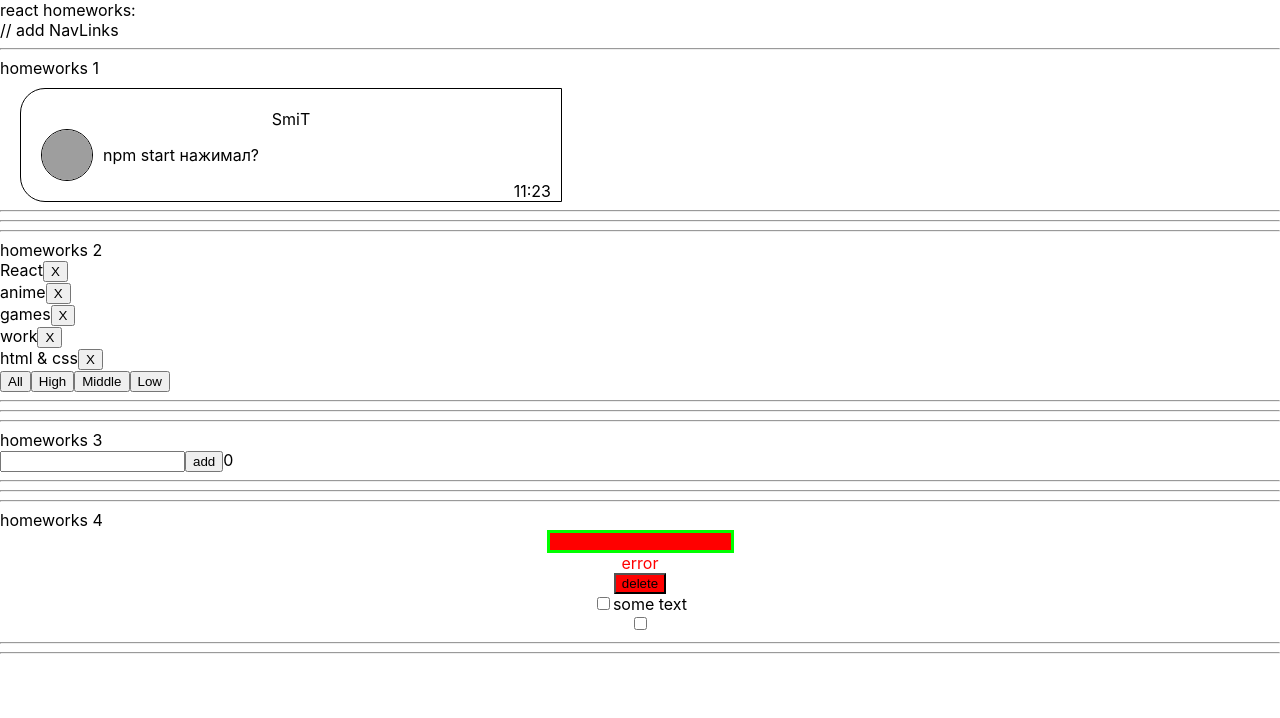
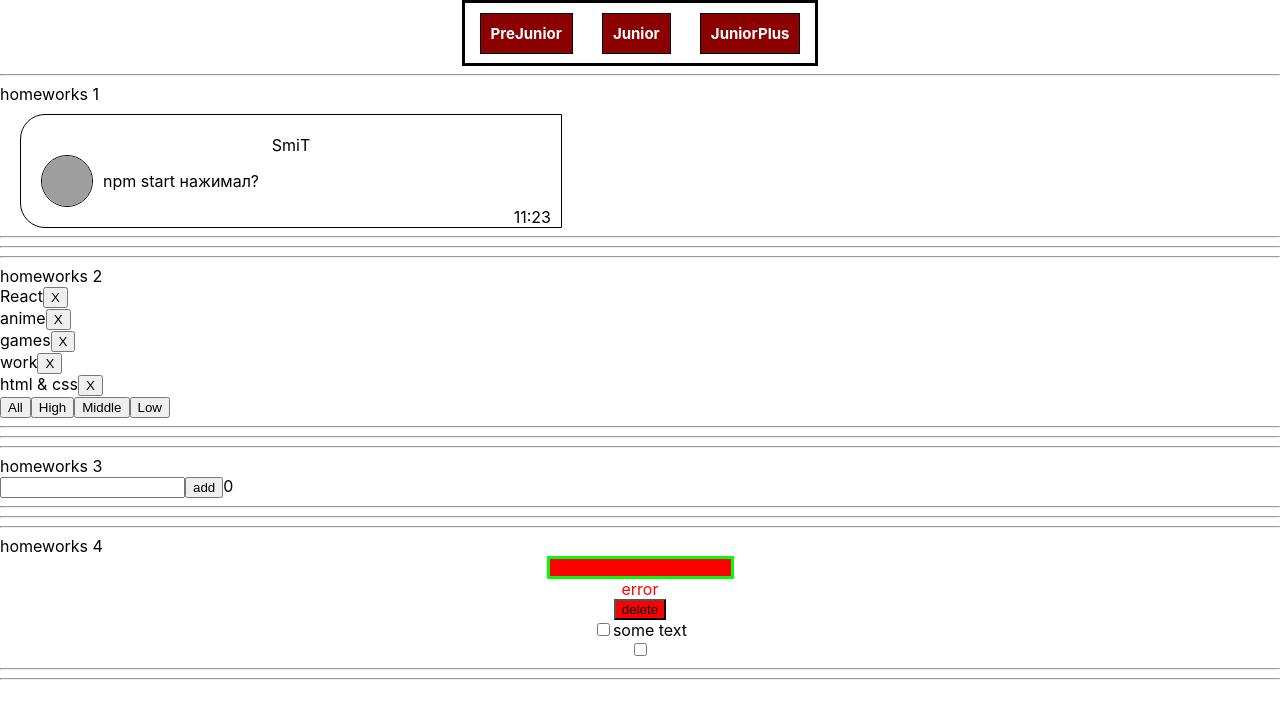
Before and after one commit to Ziapa/ignat, a React (Create React App) app: page /#/pre-junior in a window 1280 px wide. Shown: the top 718 px of the page. Built offline with nearby package versions, Linux system fonts and the light colour scheme; grey boxes are pictures that could not be loaded.

Commit message:
completed HW5

```diff
--- a/package.json
+++ b/package.json
@@ -13,6 +13,7 @@
     "@types/react-dom": "^16.9.0",
     "@types/react-router-dom": "^5.1.6",
     "@types/uuid": "^8.3.0",
+    "node-sass": "^4.14.1",
     "react": "^16.13.1",
     "react-dom": "^16.13.1",
     "react-router-dom": "^5.2.0",
--- a/src/p1-main/m1-ui/u1-app/App.tsx
+++ b/src/p1-main/m1-ui/u1-app/App.tsx
@@ -6,7 +6,6 @@ import HW5 from "../../../p2-homeworks/h5/HW5";
 function App() {
     return (
         <div className={s.App}>
-            <div>react homeworks:</div>
             {/*<HW1/>*/}
             {/*<HW2/>*/}
             {/*<HW3/>*/}
--- /dev/null
+++ b/src/p2-homeworks/h5/Header.module.scss
@@ -0,0 +1,48 @@
+.header {
+  .burgerMenu {
+    border: 3px black solid;
+    margin: 0 auto;
+    padding-top: 10px;
+    height: 50px;
+    width: 350px;
+    font-weight: bold;
+    font-size: 30px;
+    text-decoration: none;
+    color: white;
+    text-align: center;
+    align-items: center;
+    background-color: darkred;
+    display: flex;
+    flex-direction: column;
+
+    .burgerMenu_item {
+      margin: 2px auto;
+      content: "";
+      height: 5px;
+      width: 50px;
+      background-color: darkred;
+    }
+  }
+
+  .navBar {
+    display: flex;
+    justify-content: space-around;
+    margin: 0 auto;
+    border: 3px black solid;
+    height: 60px;
+    width: 350px;
+    align-items: center;
+    text-align: center;
+
+    a {
+      font-weight: bold;
+      font-size: 15px;
+      text-decoration: none;
+      color: white;
+      padding: 10px;
+      border: 1px solid black;
+      text-align: center;
+      background-color: darkred;
+    }
+  }
+}
--- a/src/p2-homeworks/h5/Header.tsx
+++ b/src/p2-homeworks/h5/Header.tsx
@@ -1,11 +1,31 @@
-import React from "react";
+import React, {useState} from "react";
+import {NavLink} from "react-router-dom";
+import s from "./Header.module.scss"
+
 
 function Header() {
+
+    const [collapsed, setCollapsed] = useState<boolean>(true)
+    const onStyle = {
+        display: collapsed ? "flex" : "none"
+    }
+    const offStyle = {
+        display: collapsed ? "none" : "flex"
+    }
+
+
     return (
-        <div>
-            // add NavLinks
+        <div onClick={()=>{}} className={s.header}>
+            <div style={offStyle} onClick={() => {setCollapsed(!collapsed)}} className={s.burgerMenu}>
+                MENU
+            </div>
+            <div  style={onStyle} className={s.navBar}>
+                <NavLink onClick={() => {setCollapsed(!collapsed)}} to={"/pre-junior"}>PreJunior</NavLink>
+                <NavLink onClick={() => {setCollapsed(!collapsed)}} to={"/junior"}>Junior</NavLink>
+                <NavLink onClick={() => {setCollapsed(!collapsed)}} to={"/junior-plus"}>JuniorPlus</NavLink>
+            </div>
+        </div>
 
-        </div>
     );
 }
 
--- a/src/p2-homeworks/h5/Routes.tsx
+++ b/src/p2-homeworks/h5/Routes.tsx
@@ -2,9 +2,13 @@ import React from "react";
 import { Switch, Redirect, Route } from "react-router-dom";
 import Error404 from "./pages/Error404";
 import PreJunior from "./pages/PreJunior";
+import { JuniorPlus } from "./pages/JuniorPlus";
+import { Junior } from "./pages/Junior";
 
 export const PATH = {
     PRE_JUNIOR: "/pre-junior",
+    JUNIOR: "/junior",
+    JUNIORPlus: "/junior-plus",
 
     // add paths
 }
@@ -20,6 +24,8 @@ function Routes() {
             <Route path={"/"} exact render={() => <Redirect to={PATH.PRE_JUNIOR}/>}/>
 
             <Route path={PATH.PRE_JUNIOR} render={() => <PreJunior/>}/>
+            <Route path={PATH.JUNIOR} render={() => <Junior/>}/>
+            <Route path={PATH.JUNIORPlus} render={() => <JuniorPlus/>}/>
                 // add routes
 
             {/*у этого роута нет пути, он отрисуется если пользователь захочет попасть на несуществующую страницу*/}
--- /dev/null
+++ b/src/p2-homeworks/h5/pages/Junior.tsx
@@ -0,0 +1,15 @@
+import React from "react";
+
+
+export function Junior() {
+    return (
+        <div>
+
+        </div>
+    );
+}
+
+
+
+// сделайте по аналогии пустые страницы джун и джун+
+// туда будут добавляться следующие дз
--- /dev/null
+++ b/src/p2-homeworks/h5/pages/JuniorPlus.tsx
@@ -0,0 +1,14 @@
+import React from "react";
+
+export function JuniorPlus() {
+    return (
+        <div>
+
+        </div>
+    );
+}
+
+
+
+// сделайте по аналогии пустые страницы джун и джун+
+// туда будут добавляться следующие дз
```
